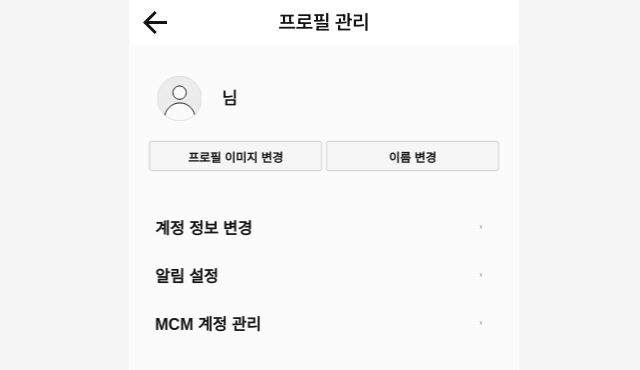
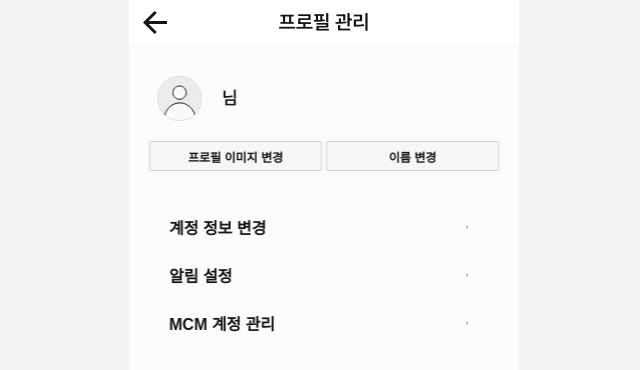
Before and after one commit to likelion-YAHO/frontend, a React (Vite) app: page /profile in a window 1280 px wide. Shown: the top 370 px of the page, without its empty margins (316-956 px from the left). Built offline with nearby package versions, Linux system fonts and the light colour scheme.

Commit message:
🐛 Fix: Accordion 내부 위아래 여백 통일 및 padding 단위 누락 버그 수정

```diff
--- a/src/components/accordion/Accordion.jsx
+++ b/src/components/accordion/Accordion.jsx
@@ -13,7 +13,7 @@ const AccordionHeader = styled.button`
   width: 100%;
   height: 48px;
 
-  padding: 12 20px;
+  padding: 12px 20px;
   box-sizing: border-box;
 
   display: flex;
@@ -40,7 +40,7 @@ const ArrowIcon = styled.img`
 const AccordionContent = styled.div`
   width: 100%;
 
-  padding: 12px 32px 42px;
+  padding: 20px 20px;
   box-sizing: border-box;
 
   background: #f6f6f6;
```
